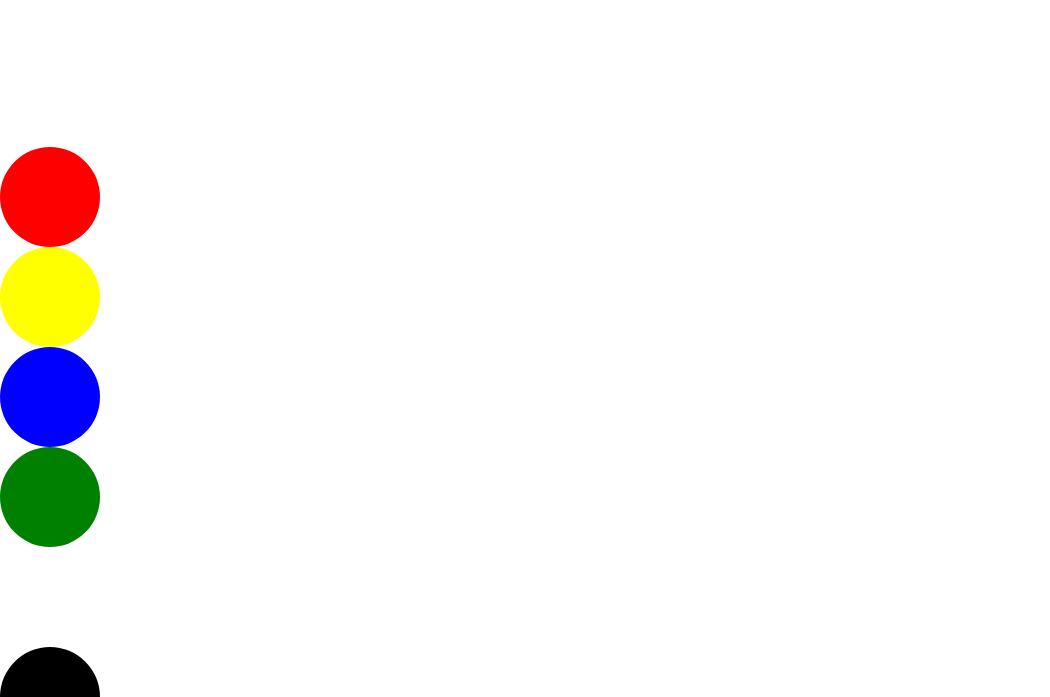
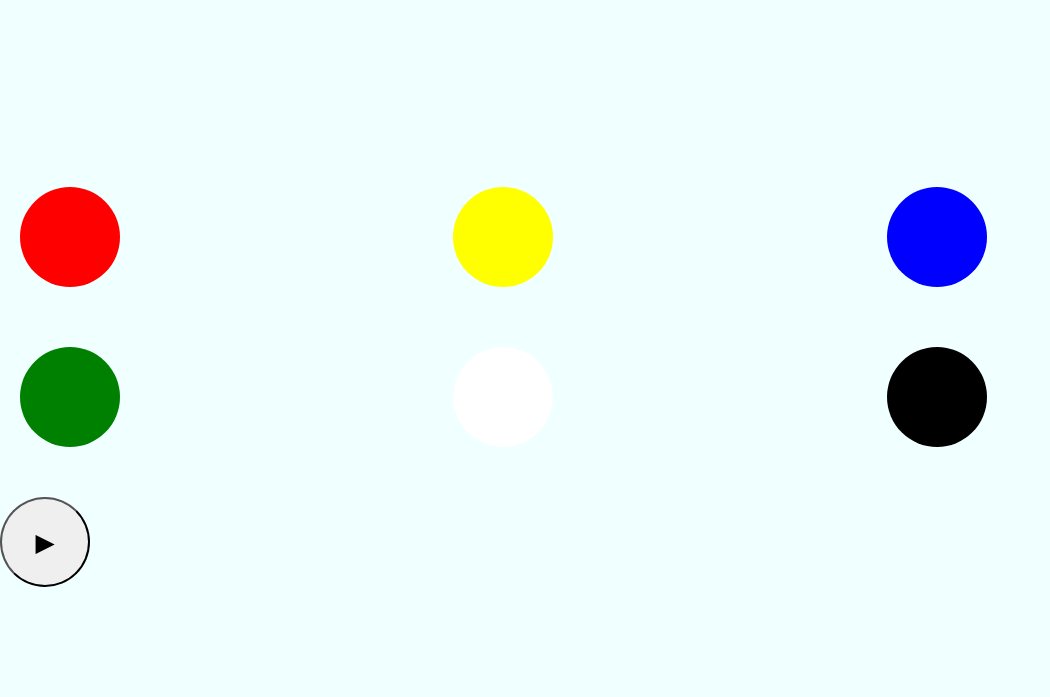
Before and after one commit to nawraa5/Project1, a plain HTML site: page indx.html in a window 1280 px wide. Shown: the part 121-818 px from the top of the page, without its empty margins (0-1050 px from the left). Drawn offline with Linux system fonts and the light colour scheme.

```diff
--- a/app.js
+++ b/app.js
@@ -49,10 +49,6 @@
   console.log('start Game');
 
   gameActive= true;
-
-  score=0;
-  scoreElement.textContent=`Score: ${score}`;
-
   firstColor=null;
   secondColor=null;
 
@@ -112,6 +108,7 @@
                         resaultElement.textContent=''
 
 
+
                     }, 1000);
 
 
@@ -141,7 +138,6 @@
             clearInterval(timer);
             gameActive=false;
             resaultElement.textContent='Time Up !';
-
             setTimeout(function(){
             resaultElement.textContent='';
 
--- a/style.css
+++ b/style.css
@@ -1,11 +1,10 @@
 #start-btn{
 
-    bottom: 80px;
     width: 90px;
     height: 90px;
-
     border-radius: 50%;
-
+    margin-top: 30px;
+    font-size: 25px;
 }
 
 img{
@@ -22,6 +21,14 @@
     height:100px;
     width:100px;
     border-radius: 50%;
+    margin:20px;
+}
+
+.color-choices{
+    display:grid;
+    grid-template-columns: repeat(3,  1fr);
+    gap:20px;
+    text-align: center;
 }
 
 #color-1{
@@ -52,8 +59,20 @@
 }
 
 
+.color-choice:hover{
+    transform: scale(1.1);
+}
+
 #target-color{
     width: 150px;
     height: 150px;
     border-radius: 50%;
+    margin: 10px;
+    border:3px;
 }
+
+
+
+body{
+    background-color: azure;
+}
```
Also changed, not shown: indx.html (+1 -0 lines).
